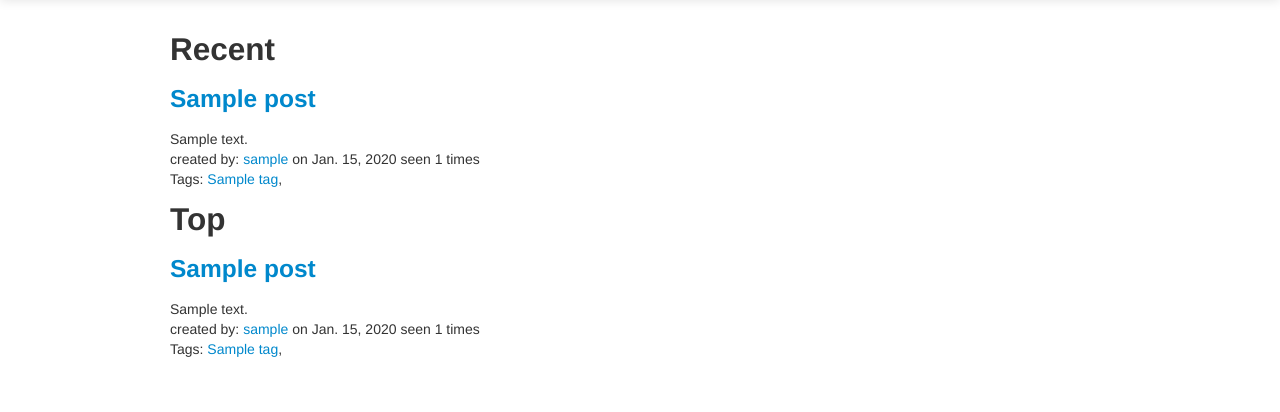
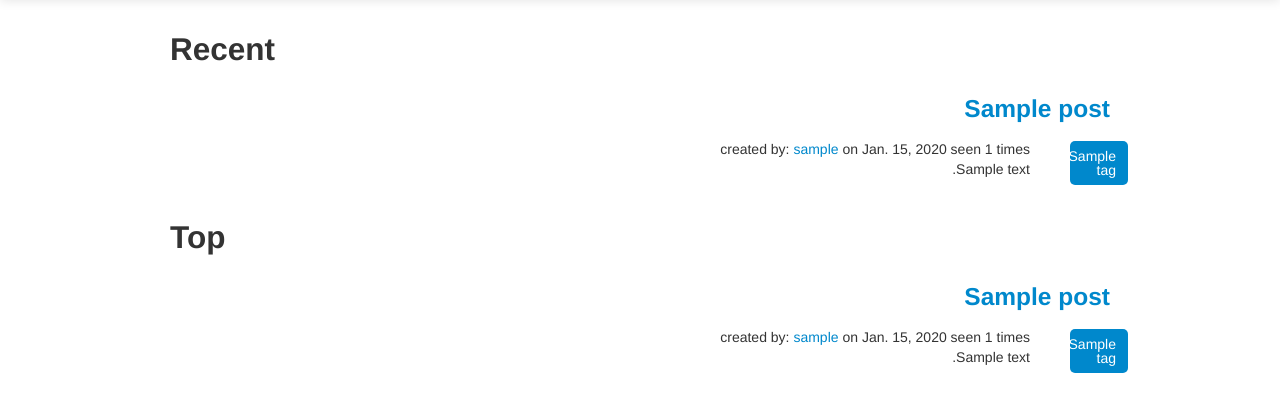
Before and after one commit to aliva/lamenews, a Django app: page / in a window 1280 px wide. Shown: the part 41-453 px from the top of the page. Run offline with Django 3.2, Linux system fonts and the light colour scheme; tables that the repository leaves empty hold one stand-in row (values such as "Sample post"); some libraries are stand-ins or nearby versions.

Commit message:
better interface

```diff
--- a/lamenews/static/css/lamecss.css
+++ b/lamenews/static/css/lamecss.css
@@ -27,3 +27,8 @@ body {
     margin-bottom: 15px;
     padding: 7px 9px;
 }
+
+/* post */
+.post{
+    direction: rtl;
+}
--- a/lamenews/templates/lameposts.html
+++ b/lamenews/templates/lameposts.html
@@ -1,6 +1,11 @@
 {% for post in posts %}
-    <div class='post'>
+    <div class='row post'>
         <h3><a href={% url 'lamenews.views.post' post.title %}>{{ post.title }}</a></h3>
+        <div class='span11'>
+        <div>created by: <a href='{{ post.creator.id }}'>{{ post.creator }}</a>
+            on {{ post.create_date|date}}
+            seen {{ post.visit_count }} times
+        </div>
         <div class='content'>
         {% if no_truncate %}
             {{ post.content }}
@@ -8,14 +13,13 @@
             {{ post.content|truncatewords_html:20 }}
         {% endif %}
         </div>
-        <div>
-        <div>created by: <a href='{{ post.creator.id }}'>{{ post.creator }}</a>
-            on {{ post.create_date|date}}
-            seen {{ post.visit_count }} times
-        </div>Tags:
+        </div>
+        <div class='span1'>
+        <ul class="nav nav-pills">
         {% for tag in post.tags.all %}
-            <a href={{ tag }}>{{ tag }}</a>,
+            <li class='span1 active'><a href={{ tag }}>{{ tag }}</a></li>
         {% endfor %}
+        </ul>
         </div>
     </div>
 {% endfor %}
```
